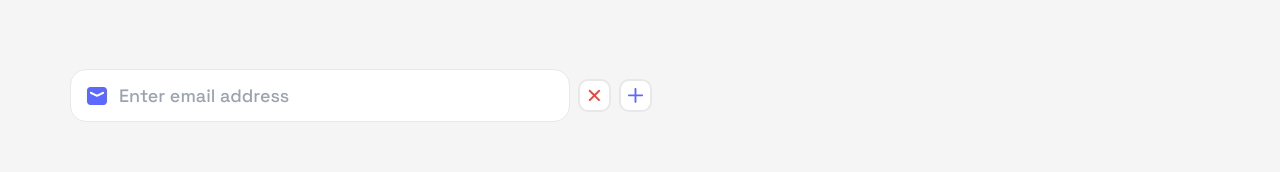
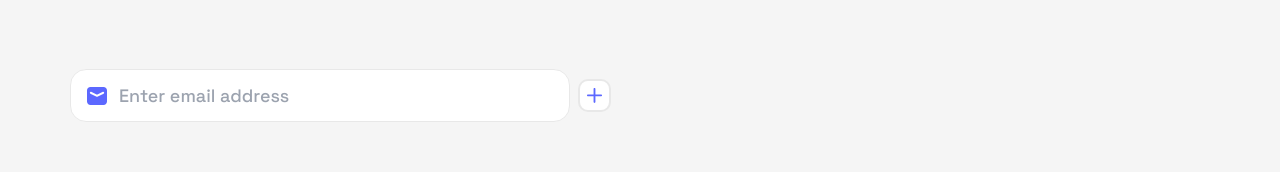
Before and after one commit to gyenabubakar/tasksheet-app, a Next.js app: page /app/workspaces/1/invite in a window 1280 px wide. Shown: the part 409-581 px from the top of the page. Built offline with nearby package versions, Linux system fonts and the light colour scheme.

Commit message:
invite/ - hide remove button if only one email input

```diff
--- a/pages/app/workspaces/[workspaceID]/invite.tsx
+++ b/pages/app/workspaces/[workspaceID]/invite.tsx
@@ -130,6 +130,7 @@ const WorkspaceInviteMembers: PageWithLayout = () => {
                         />
                       </div>
 
+                      {invites.length > 1 && (
                         <div className="ml-2">
                           <button
                             type="button"
@@ -170,6 +171,7 @@ const WorkspaceInviteMembers: PageWithLayout = () => {
                             </ReactTooltip>
                           )}
                         </div>
+                      )}
 
                       {(invites.length === 1
                         ? true
```
Lines whose indentation alone changed are shown as unchanged.
